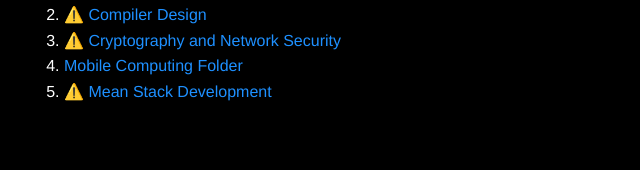
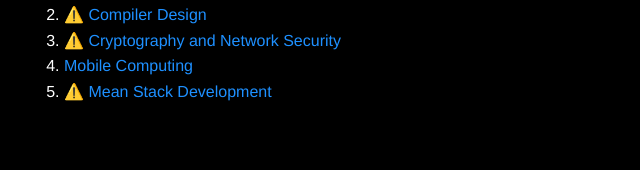
Before and after one commit to omteja04/3-2-Semester, a plain HTML site: page index.html in a window 1280 px wide. Shown: the part 432-602 px from the top of the page, 183-823 px from the left. Drawn offline with nearby package versions, Linux system fonts and the light colour scheme.

Commit message:
MC Unit-3 Mid-2

```diff
--- a/index.html
+++ b/index.html
@@ -884,7 +884,7 @@
             </li>
             <li>
                 <a style="color: #1E90FF;" href="./MC/MC.html">
-                    Mobile Computing Folder
+                    Mobile Computing
                 </a>
             </li>
             <li>
```
